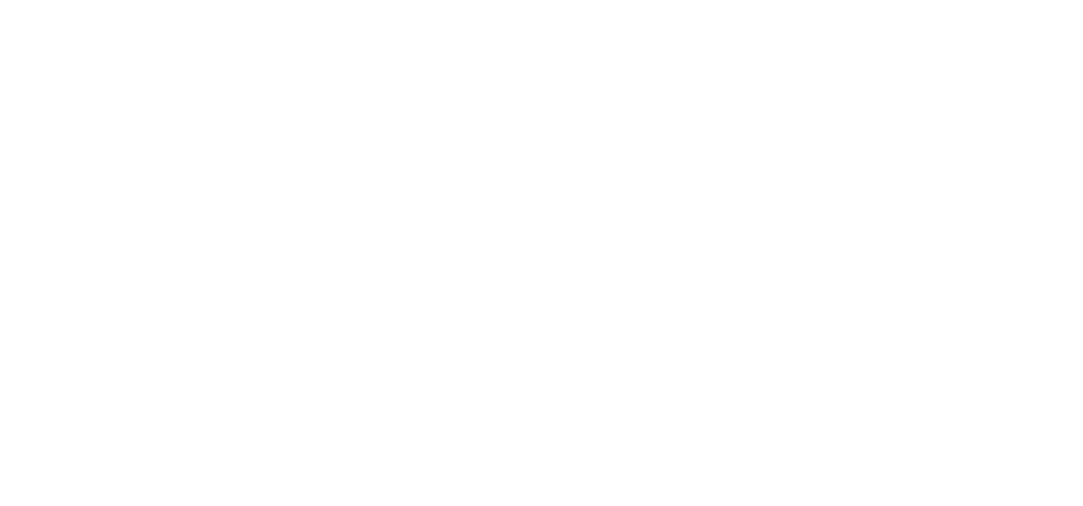
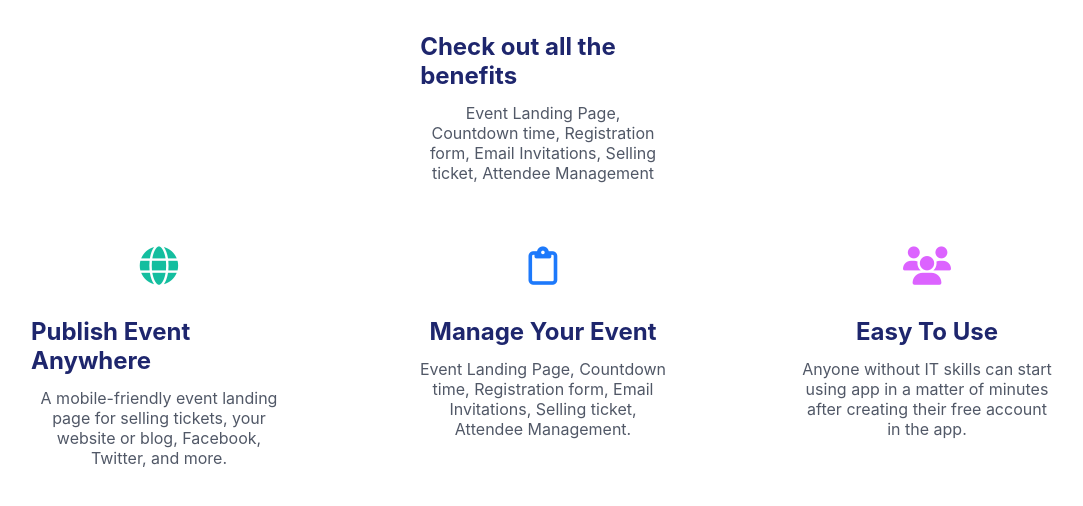
Before and after one commit to FastDev-CodersCamp/festifyer-task-1, a React (Create React App) app: page / in a window 1280 px wide. Shown: the top 506 px of the page, without its empty margins (97-1180 px from the left). Built offline with nearby package versions, Linux system fonts and the light colour scheme.

Commit message:
Task done using props

```diff
--- a/src/App.js
+++ b/src/App.js
@@ -1,9 +1,46 @@
 import './css/App.css';
+import Card from './Card'
+import 'https://kit.fontawesome.com/9c1c3f6a2e.js'
 
 function App() {
   return (
     <div className="app">
 
+
+    {/* Sohaib's Task */}
+      <div className="benefits">
+        <div className="benefits-container">
+          <div className="benefits-upper">
+            <Card
+                icon={null}
+                title={'Check out all the benefits'}
+                desc={'Event Landing Page, Countdown time, Registration form, Email Invitations, Selling ticket, Attendee Management'}
+                color={'#14BE9F'}
+              />
+          </div>
+
+          <div className="benefits-lower">
+            <Card
+              icon={"fa-solid fa-globe"}
+              title={'Publish Event Anywhere'}
+              desc={'A mobile-friendly event landing page for selling tickets, your website or blog, Facebook, Twitter, and more.'}
+              color={'#14BE9F'}
+            />
+            <Card
+              icon={"fa-regular fa-clipboard"}
+              title={'Manage Your Event'}
+              desc={'Event Landing Page, Countdown time, Registration form, Email Invitations, Selling ticket, Attendee Management.'}
+              color={'#1D79FB'}
+            />
+            <Card
+              icon={"fa-solid fa-users"}
+              title={'Easy To Use'}
+              desc={'Anyone without IT skills can start using app in a matter of minutes after creating their free account in the app.'}
+              color={'#DC63FF'}
+            />
+          </div>
+        </div>
+      </div>
     </div>
   );
 }
--- /dev/null
+++ b/src/Card.js
@@ -0,0 +1,16 @@
+import React from 'react'
+import './css/Card.css'
+
+function Card({icon,title,desc,color}) {
+  return (
+    <div className='card-comp'>
+        {icon &&
+            <i className={icon} style={{color:color}}></i>
+        }
+        <h2 >{title}</h2>
+        <p>{desc}</p>
+    </div>
+  )
+}
+
+export default Card
--- a/src/css/App.css
+++ b/src/css/App.css
@@ -1,38 +1,28 @@
-.App {
-  text-align: center;
+.benefits{
+  width: 100vw;
 }
 
-.App-logo {
-  height: 40vmin;
-  pointer-events: none;
-}
-
-@media (prefers-reduced-motion: no-preference) {
-  .App-logo {
-    animation: App-logo-spin infinite 20s linear;
-  }
-}
-
-.App-header {
-  background-color: #282c34;
-  min-height: 100vh;
+.benefits-container{
+  width: 80%;
+  margin: 0 auto;
   display: flex;
   flex-direction: column;
   align-items: center;
-  justify-content: center;
-  font-size: calc(10px + 2vmin);
-  color: white;
 }
 
-.App-link {
-  color: #61dafb;
+.benefits-upper{
+  width: 40%;
+  margin-bottom: 4rem;
+  display: flex;
+  justify-content: center;
 }
 
-@keyframes App-logo-spin {
-  from {
-    transform: rotate(0deg);
-  }
-  to {
-    transform: rotate(360deg);
-  }
+.benefits-upper>.card-comp{
+  max-width: 60% !important;
 }
+
+.benefits-lower{
+  display: flex;
+  width: 100%;
+  justify-content: space-between;
+}
--- /dev/null
+++ b/src/css/Card.css
@@ -0,0 +1,22 @@
+.card-comp{
+    display: flex;
+    flex-direction: column;
+    align-items: center;
+    max-width: 25%;
+}
+
+.card-comp>i{
+    font-size: 2.4rem;
+}
+
+.card-comp>h2{
+    color: #1E266D;
+    margin: 2rem 0 .8rem;
+}
+
+.card-comp>p{
+    text-align: center;
+    color: #515867;
+    font-size: 1rem;
+    margin: 0;
+}
```
